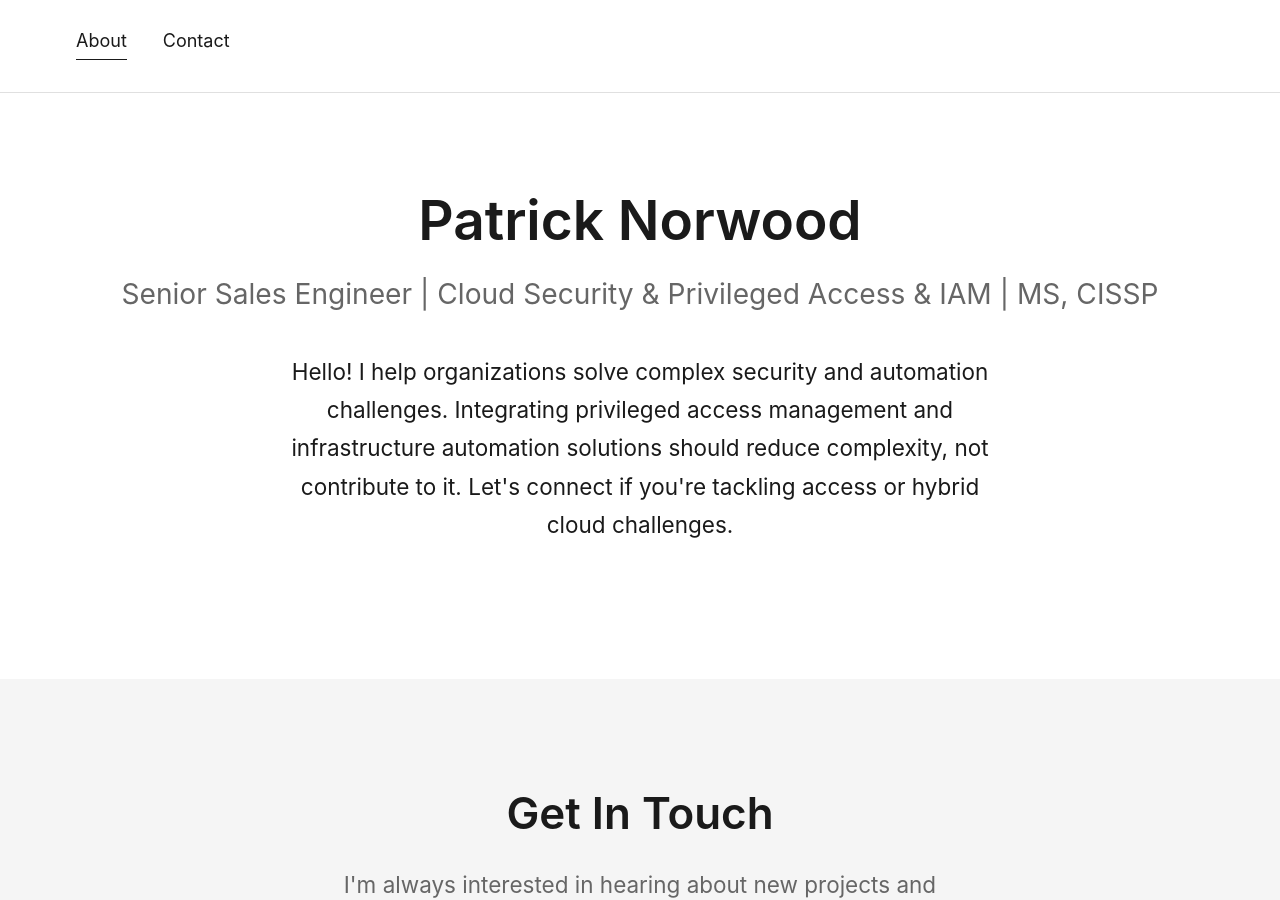
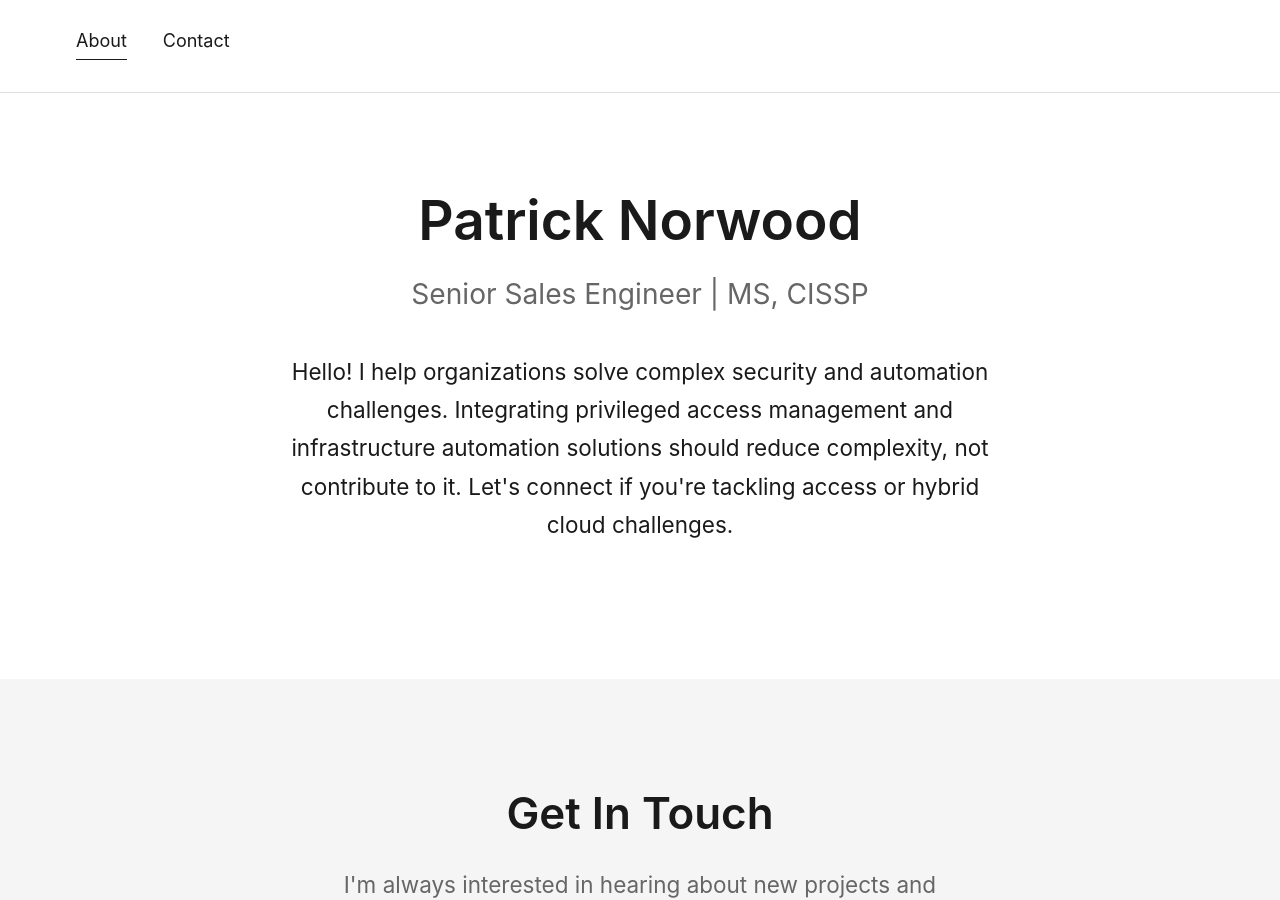
Before and after one commit to phnorwood/phnorwood.github.io, a Jekyll site: the page built from index.html, in a window 1280 px wide and 900 px high. Built offline with Jekyll 4.4.1, drawn with Linux system fonts in a browser that asks for light colours; the list of posts is cut into pages by our own code.

Commit message:
Update tagline and site description
Co-Authored-By: Claude Opus 4.6 <noreply@anthropic.com>

```diff
--- a/_config.yml
+++ b/_config.yml
@@ -1,7 +1,7 @@
 # Site Settings
 title: Patrick Norwood
-tagline: Senior Sales Engineer | Cloud Security & Privileged Access & IAM | MS, CISSP
-description: Portfolio of Patrick Norwood - Senior Sales Engineer specializing in Cloud Security, Privileged Access Management, and Identity & Access Management.
+tagline: Senior Sales Engineer | MS, CISSP
+description: Portfolio of Patrick Norwood - Senior Sales Engineer specializing in Cloud Security, Privileged Access Management, and Infrastructure as Code.
 author: Patrick Norwood
 #email: patrick.norwood@example.com
 url: "https://phnorwood.github.io"
```
